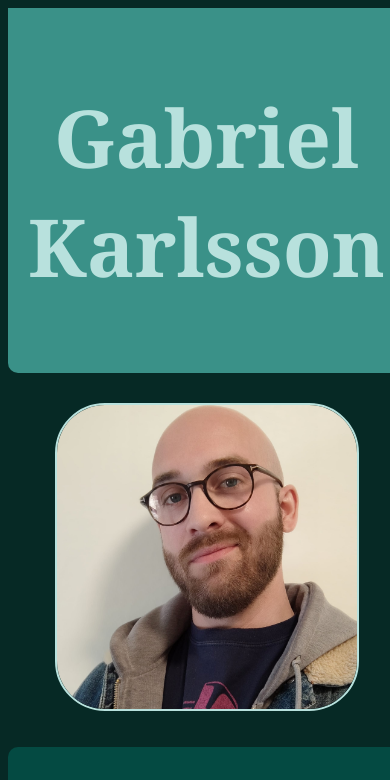
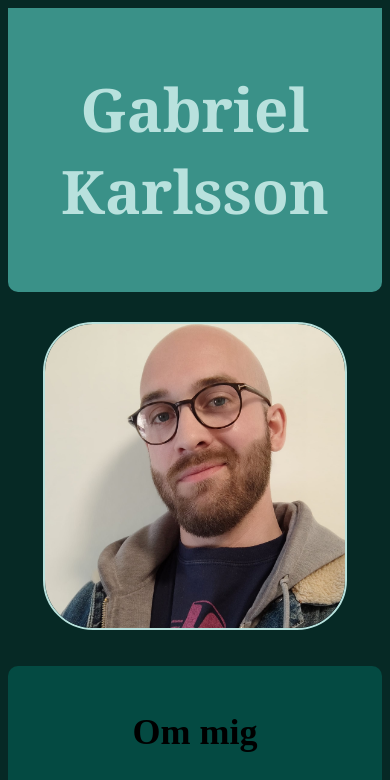
Before and after one commit to TheAbsintheDuck/Homepage, a plain HTML site: page index.html in a window 390 px wide. Shown: the top 780 px of the page. Drawn offline with Linux system fonts and the light colour scheme.

Commit message:
final final commit

```diff
--- a/index.html
+++ b/index.html
@@ -6,7 +6,6 @@
     <meta http-equiv="X-UA-Compatible" content="IE=edge">
     <meta name="viewport" content="width=device-width, initial-scale=1.0">
     <meta name="description" content="Gabriel Karlssons CV">
-    <script src="utils.js"></script>
     <link rel="stylesheet" href="style.css">
     <title>Gabriel Karlsson</title>
 </head>
--- a/style.css
+++ b/style.css
@@ -128,7 +128,7 @@ h2 {
     }
 
     h1 {
-        font-size: 80px;
+        font-size: 60px;
     }
 
     html {
```
